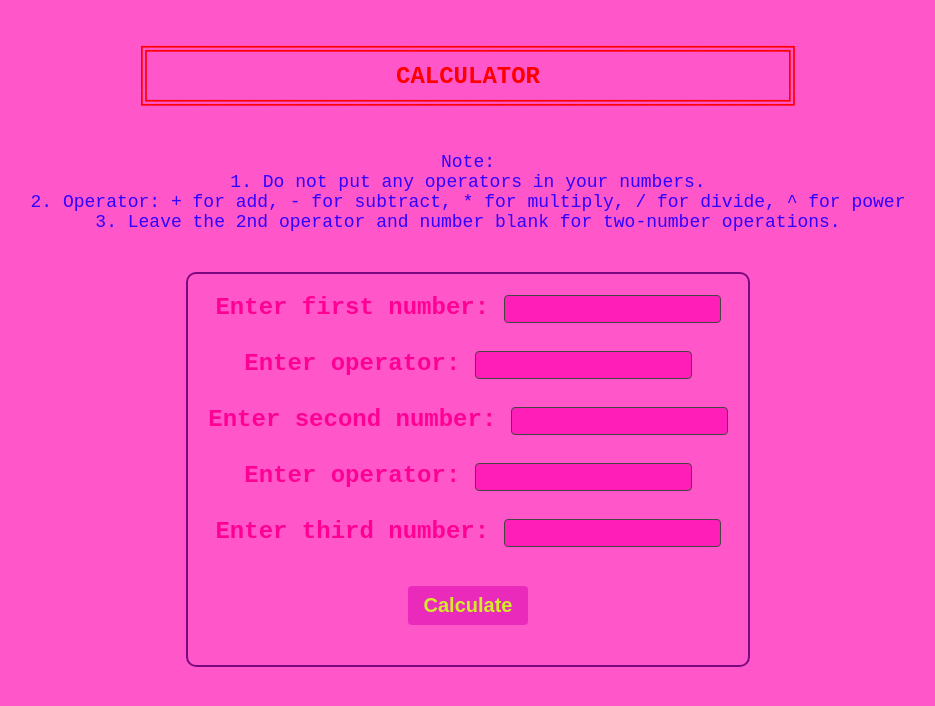
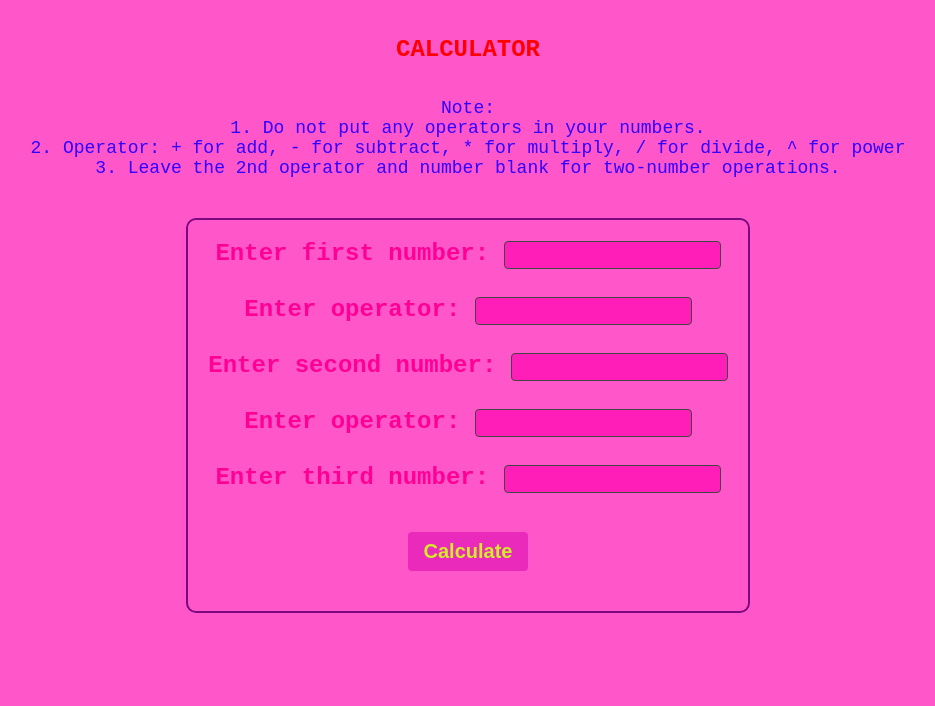
Before and after one commit to Joel-Lo/Calculator, a plain HTML site: page index.html in a window 1280 px wide. Shown: the whole page, without its empty margins (172-1107 px from the left). Drawn offline with Linux system fonts and the light colour scheme.

Commit message:
Update format

```diff
--- a/index.html
+++ b/index.html
@@ -84,9 +84,7 @@
 </head>
 <body>
     <div class="title">
-        ╔════════════════════════════════════════════╗<br>
-        ║&nbsp;&nbsp;&nbsp;&nbsp;&nbsp;&nbsp;&nbsp;&nbsp;&nbsp;&nbsp;&nbsp;&nbsp;&nbsp;&nbsp;&nbsp;&nbsp;&nbsp;CALCULATOR&nbsp;&nbsp;&nbsp;&nbsp;&nbsp;&nbsp;&nbsp;&nbsp;&nbsp;&nbsp;&nbsp;&nbsp;&nbsp;&nbsp;&nbsp;&nbsp;&nbsp;║<br>
-        ╚════════════════════════════════════════════╝
+        CALCULATOR
     </div><br>
     <div class="note">
         Note:<br>
```
